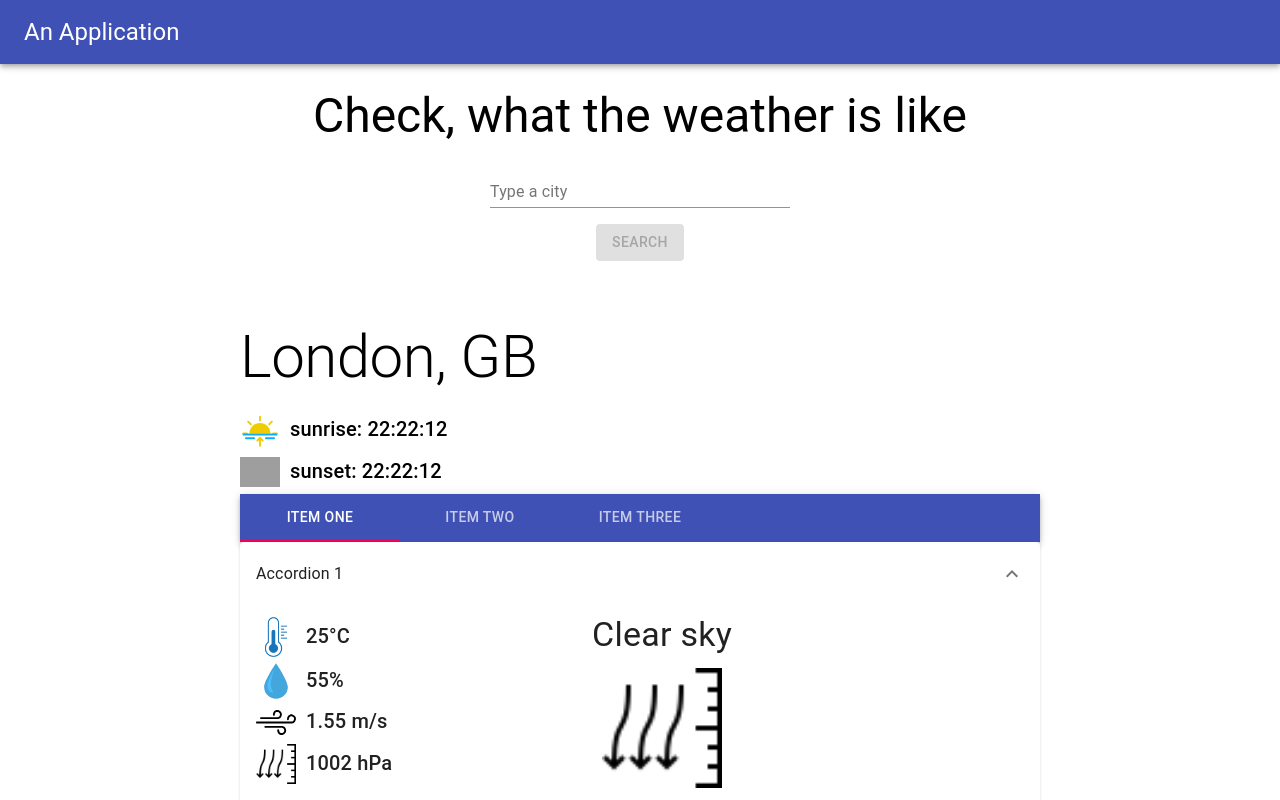
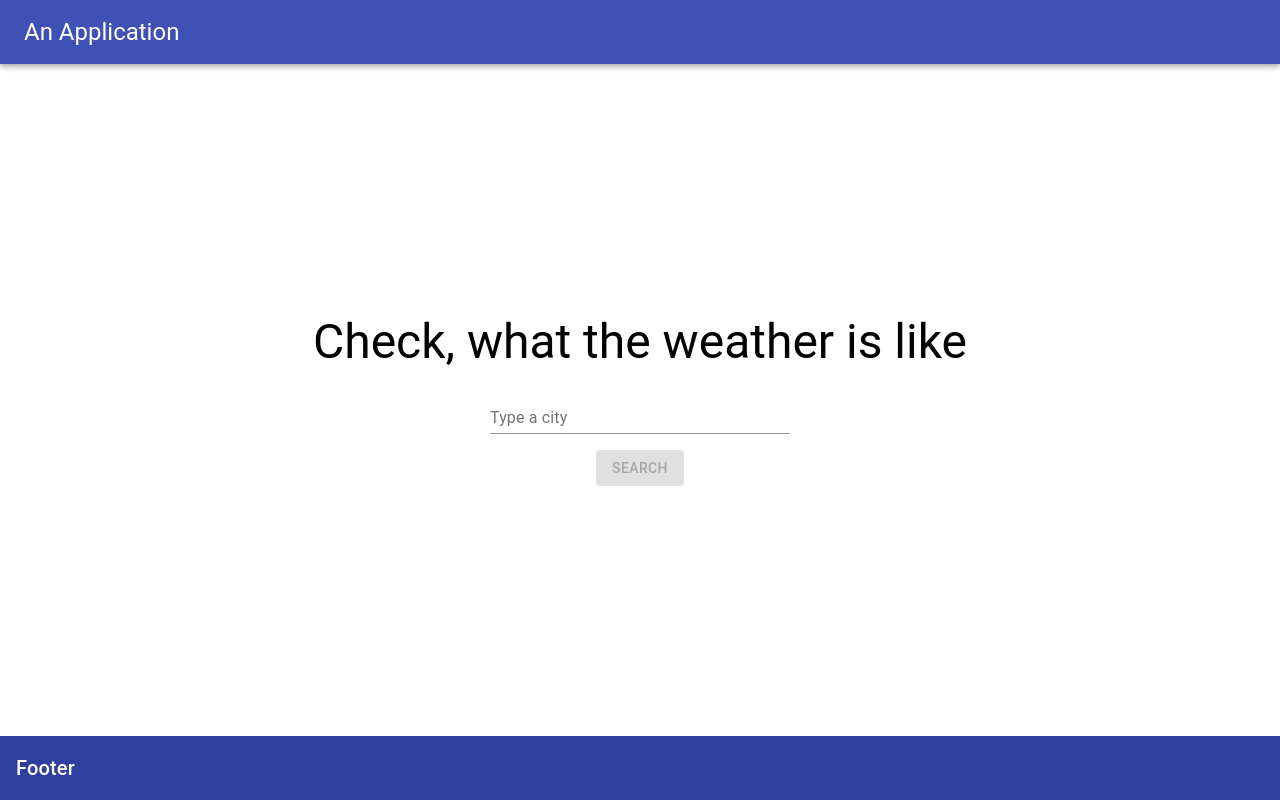
Before and after one commit to Arcywojak/some-react-idk, a React (Create React App) app: page / in a window 1280 px wide. Shown: the top 800 px of the page. Built offline with nearby package versions, Linux system fonts and the light colour scheme; grey boxes are pictures that could not be loaded.

Commit message:
add grouping data by date to display weather of a found city

```diff
--- a/src/components/home-page-components/image-with-text.js
+++ b/src/components/home-page-components/image-with-text.js
@@ -7,13 +7,17 @@ const useStyles = makeStyles({
       display: "flex",
       flexDirection: "row",
       justifyContent: "flex-start",
-      alignItems: "center"
+      alignItems: "center",
+      marginBottom: "6px"
     },
     child: {
-
+    display:"flex",
+    alignItems:"center"
     },
     imageStyles: {
-        width: "40px",
+        width:"100%",
+        maxWidth: "35px",
+        maxHeight:"40px",
         paddingRight: "10px"
     }
   });
@@ -27,7 +31,7 @@ const ImageWithText = ({imageSrc, text}) => {
                 <img src={imageSrc} className={classes.imageStyles}/>
             </div>
             <div className={classes.child}>
-            <Typography variant="h6" gutterBottom>
+            <Typography variant="subtitle1" gutterBottom>
                 {text}
             </Typography>
             </div>
--- a/src/components/home-page-components/inner-acriodion-with-weather.js
+++ b/src/components/home-page-components/inner-acriodion-with-weather.js
@@ -6,7 +6,6 @@ import temperature from '../../images/temperature.png';
 import waterDrop from '../../images/waterDrop.svg';
 import wind from '../../images/wind.svg';
 import pressure from '../../images/pressure.png';
-import description from '../../images/description.jpg';
 
 const useStyles = makeStyles({
     gridBlock: {
--- a/src/components/home-page-components/weather-block.js
+++ b/src/components/home-page-components/weather-block.js
@@ -2,9 +2,10 @@ import React from 'react'
 import Typography from '@material-ui/core/Typography';
 import { makeStyles } from '@material-ui/core/styles';
 import ImageWithText from './image-with-text';
-import sunrise from '../../images/sunrise.svg';
-import sunset from '../../images/sunset.svg';
+import sunriseImageSrc from '../../images/sunrise.svg';
+import sunsetImageSrc from '../../images/sunset.svg';
 import WeatherDetails from './weather-details';
+import {secondsToTimeString} from '../../utils/timeHelpers';
 
 
 const useStyles = makeStyles({
@@ -20,22 +21,22 @@ const useStyles = makeStyles({
   });
 
 const WeatherBlock = ({weather}) => {
-  //  const {city, list} = weather;
-  //  const {name, country, sunrise, sunset} = city;
+    const {city, list} = weather;
+    const {name, country, sunrise, sunset} = city;
 
     const classes = useStyles();
 
     return (
         <div className={classes.weatherBlock}>
             <Typography variant="h2" component="h2" className={classes.headingMargin}>
-                London, GB
+                {`${name}, ${country}`}
             </Typography>
             <div >
-                <ImageWithText imageSrc={sunrise} text={"sunrise: 22:22:12"} />
-                <ImageWithText imageSrc={sunset} text={"sunset: 22:22:12"} />
+                <ImageWithText imageSrc={sunriseImageSrc} text={`Sunrise: ${secondsToTimeString(sunrise)}`} />
+                <ImageWithText imageSrc={sunsetImageSrc} text={`Sunset: ${secondsToTimeString(sunset)}`} />
             </div>
 
-            <WeatherDetails />
+            <WeatherDetails weatherDetails={list}/>
         </div>
     )
 }
--- a/src/components/home-page-components/weather-details.js
+++ b/src/components/home-page-components/weather-details.js
@@ -1,33 +1,51 @@
-import React, {useState} from 'react'
+import React, {useState, useEffect} from 'react'
 import { makeStyles } from '@material-ui/core/styles';
 import AppBar from '@material-ui/core/AppBar';
 import Tabs from '@material-ui/core/Tabs';
 import Tab from '@material-ui/core/Tab';
 import WeatherSingleDayDetails from './weather-single-day-details';
 
-const WeatherDetails = () => {
+const WeatherDetails = ({weatherDetails}) => {
 
     const [value, setValue] = useState(0);
+    const [groupedWeatherByDates, setGroupedWeatherByDates] = useState({})
+
+    useEffect(() => {
+        setGroupedWeatherByDates(
+            weatherDetails.reduce((acc, curr) => {
+                //we take date substring of dt_txt which is date and time
+                //the goal is to group weatherDetails by dates occuring in weatherDetails
+                const date = curr?.dt_txt?.substring(0, 10)
+                if ( !(date in acc) ) {
+                    acc[ date ] = [];
+                }
+                acc[ date ].push(curr);
+                return acc;
+            }, {})
+        )
+    } ,weatherDetails)
 
     const handleChange = (event, newValue) => {
         setValue(newValue)
     }
 
+    const tabsToRender = Object.keys(groupedWeatherByDates).map(keyName => {
+        return <Tab key={keyName} label={keyName}/>
+    })
+
+    const singleDaysToRender = Object.keys(groupedWeatherByDates).map((keyName, index) => {
+        return <WeatherSingleDayDetails key={keyName} value={value} index={index} data={groupedWeatherByDates[keyName]}/>
+    })
+
     return (
         <>
         <AppBar position="static">
             <Tabs value={value} onChange={handleChange}>
-                <Tab label="Item One"  />
-                <Tab label="Item Two"  />
-                <Tab label="Item Three"  />
+                {tabsToRender}
             </Tabs>
         </AppBar>
 
-        <WeatherSingleDayDetails value={value} index={0} />
-
-        <WeatherSingleDayDetails value={value} index={1} />
-
-        <WeatherSingleDayDetails value={value} index={2} />
+        {singleDaysToRender}
       </>
     )
 }
--- a/src/components/home-page-components/weather-single-day-details.js
+++ b/src/components/home-page-components/weather-single-day-details.js
@@ -8,7 +8,7 @@ import ExpandMoreIcon from '@material-ui/icons/ExpandMore';
 import InnerAcordionWithWeather from './inner-acriodion-with-weather';
 
 const WeatherSingleDayDetails = ({value, index, data}) => {
-    return (
+    return ( <div hidden={value !== index}>WEATHER{data?.length    /*
         <div hidden={value !== index}>
             <Accordion expanded={true}>
                 <AccordionSummary
@@ -48,7 +48,7 @@ const WeatherSingleDayDetails = ({value, index, data}) => {
                     <InnerAcordionWithWeather />
                 </AccordionDetails>
             </Accordion>
-        </div>
+        </div>*/}</div>
     )
 }
 
--- a/src/pages/home-page/home.page.js
+++ b/src/pages/home-page/home.page.js
@@ -14,10 +14,11 @@ const HomePage = () => {
     const getWeather = () => {
       weatherService.getWeatherByCityName(inputValue).then(res => {
         setWeather(res.data);
+        console.log(res.data)
       })
     }
 
-    const weatherBlock = true ? <WeatherBlock weather = {weather} /> : null;
+    const weatherBlock = weather != null ? <WeatherBlock weather = {weather} /> : null;
 
     return (
         <>
--- a/src/services/weather.service/weather.service.js
+++ b/src/services/weather.service/weather.service.js
@@ -8,7 +8,7 @@ class WeatherService {
     }
 
     getWeatherByCityName(cityName) {
-        const url = `${this.base_url}q=${cityName}&appid=${API_KEY}`
+        const url = `${this.base_url}q=${cityName}&units=metric&appid=${API_KEY}`
         return axios.get(url)
     }
 
--- /dev/null
+++ b/src/utils/timeHelpers.js
@@ -0,0 +1,9 @@
+const getAdditionalZero = number => number.toString().length === 1 ? `0${number}` : `${number}`;
+
+export const secondsToTimeString = timeInSeconds => {
+    const minutes = Math.ceil( timeInSeconds/60 ) % 60;
+    //we must add 2 hours to get our local time
+    const hours = (Math.floor( timeInSeconds/3600 ) + 2) % 24;
+
+    return `${getAdditionalZero(hours)}:${getAdditionalZero(minutes)}`
+}
```
